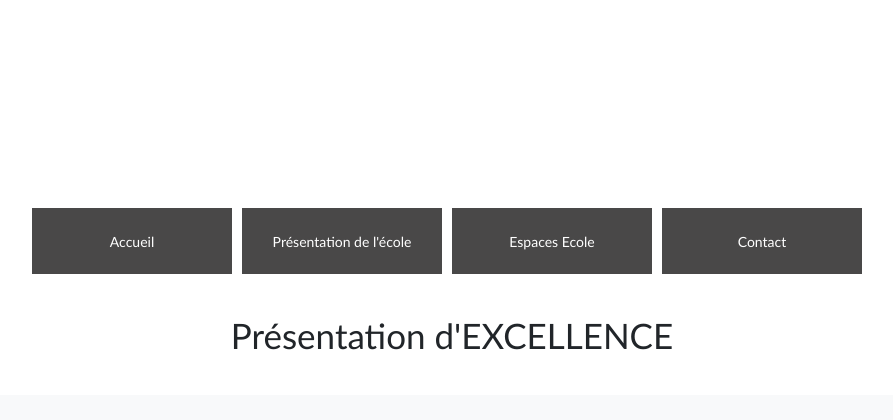
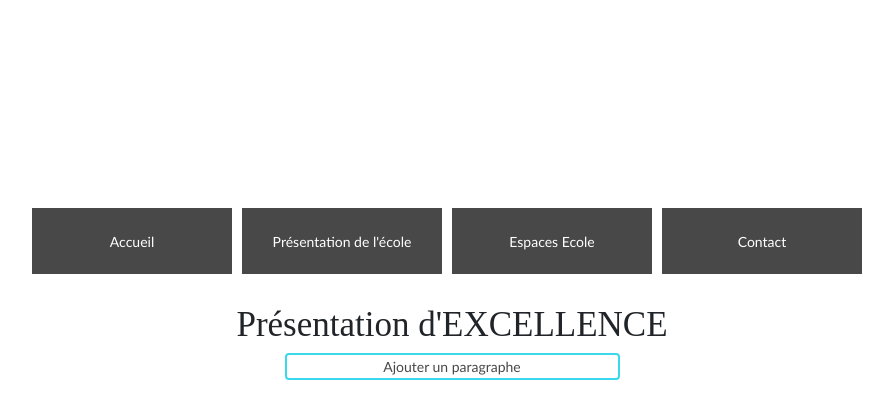
Before and after one commit to Lamiaselm/Excellence, a PHP site: page /Presentation.php in a window 1280 px wide. Shown: the part 405-825 px from the top of the page, without its empty margins (188-1081 px from the left). Before the commit the page ends 755 px from the top, so only its background shows below. Run offline with PHP 8.4, Linux system fonts and the light colour scheme; data that the repository does not hold is empty.

Commit message:
presentation css done

```diff
--- a/Assets/Excellence-style.css
+++ b/Assets/Excellence-style.css
@@ -49,6 +49,20 @@
 
 }
 .container-login > form> .form-item>input[type='submit']:hover {
+   background-color: #3AD8ED;
+   color: white;
+
+}
+input[type='submit'] {
+    border: 2px solid #3AD8ED;
+    border-radius: 4px;
+    margin: 0 auto;
+    width: 100%;
+    color: #494848;
+    background-color: white;
+
+}
+input[type='submit']:hover {
    background-color: #3AD8ED;
    color: white;
 
--- a/Views/Components/PresentationListe.php
+++ b/Views/Components/PresentationListe.php
@@ -14,19 +14,23 @@ class PresentationListe {
     public function getPresentationListe()
     {
         echo "
-             <div class='row' style='margin-top:40px;'>
-             <div class='col-md-10'style='margin:0 auto;text-align:center;'>
-             <h1>Présentation d'EXCELLENCE</h1>";
+        <h1 style='text-align:center;margin-top: 30px;font-family: LitSans Medium;'>Présentation d'EXCELLENCE</h1>
+        <form method='POST'action='./Views/PresentationPage.php' style='display:flex;justify-content: center;'> <input type='submit' value='Ajouter un paragraphe' name='paragraphe'style='width:335px;'></form>
+
+             <div class='row' style='margin: 40px auto 0;width: 70%;'>";
+
+
+
         $result=$this->presentation->getPresentation();
         foreach($result as $row)
         {
             if($row['image']==null)
             {
                 echo "
-                <div class='col-md-6'style='margin:0 auto;'>
+                <div class='col-md-4'style='margin:0 auto;'>
                               <p>".$row['paragraphe']."</p>
                               <form method='POST' enctype='multipart/form-data'> <input type='file' name='image'> <input type='submit' value='Ajouter une image' name='submit_image'></form>
-                              <form method='POST' action='./Views/PresentationPage.php'> <input type='submit' value='Ajouter un paragraphe' name='submit_file'></form>
+
 
                  </div>
                      ";
@@ -38,16 +42,14 @@ class PresentationListe {
 
             }else {
           echo "
-          <div class='col-md-7'style='margin:0 auto;'>
+          <div class='col-md-4'style='margin:0 auto;'>
                         <p>".$row['paragraphe']."</p>
-                        <img src=".$row['image']." alt='icon' style='width: 50px;margin-bottom: 15px;'>
-                        <form method='POST'action='./Views/PresentationPage.php'> <input type='submit' value='Ajouter un paragraphe' name='paragraphe'></form>
-
+                        <img src=".$row['image']." alt='icon' style='width: 100%;margin-bottom: 15px;'>
            </div>
                ";
         }}
         echo "    </div>
-                  </div>
+
                   ";
     }
 }
```
